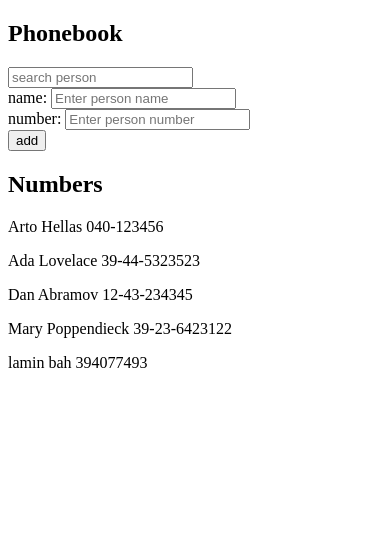
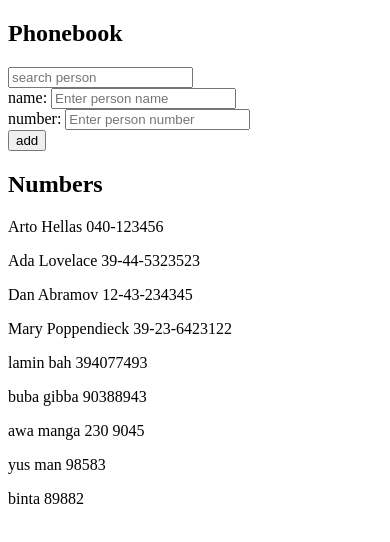
Before and after one commit to touraye/fullstackopen, a React (Vite) app in the folder part2/phonebook/: page / in a window 390 px wide. Shown: the top 542 px of the page. Built offline with nearby package versions, Linux system fonts and the light colour scheme; data requests are answered from the project's data file.

Commit message:
created phonebook step8

```diff
--- a/part2/phonebook/db.json
+++ b/part2/phonebook/db.json
@@ -24,6 +24,26 @@
       "name": "lamin bah",
       "number": "394077493",
       "id": 5
+    },
+    {
+      "name": "buba gibba",
+      "number": "90388943",
+      "id": 6
+    },
+    {
+      "name": "awa manga",
+      "number": "230 9045",
+      "id": 7
+    },
+    {
+      "name": "yus man",
+      "number": "98583",
+      "id": 8
+    },
+    {
+      "name": "binta",
+      "number": "89882",
+      "id": 9
     }
   ]
 }
--- a/part2/phonebook/src/App.jsx
+++ b/part2/phonebook/src/App.jsx
@@ -2,7 +2,7 @@ import { useEffect, useState } from 'react'
 import Persons from './component/Persons'
 import PersonForm from './component/PersonForm'
 import Filtering from './component/Filter'
-import axios from 'axios'
+import services from './service/person'
 
 
 function App() {
@@ -12,12 +12,9 @@ function App() {
   const [ filtered, setFiltered ] = useState( '' )
 
   useEffect( () => {
-    axios
-      .get( 'http://localhost:3001/persons' )
-      .then( response => {
-        const data = response.data
-        setPersons(data);
-    })
+    services
+      .getAll()
+      .then( ( response ) => setPersons( response.data ) )
   }, [])
 
   const handleNameChange = (e) => {
@@ -42,11 +39,13 @@ function App() {
       return alert(`${content.name} is already added to phonebook`)
     }
 
-    axios
-      .post( 'http://localhost:3001/persons', content )
-      .then( ( response ) => {
-				setPersons(persons.concat(response.data))
-			})
+    services
+      .addPerson( content )
+      .then( response => {
+      setPersons( persons.concat( response.data ) )
+      setNewName( '' )
+      setNewNumber('')
+    })
 
   }
 
--- /dev/null
+++ b/part2/phonebook/src/service/person.js
@@ -0,0 +1,19 @@
+import axios from "axios";
+
+const baseUrl = "http://localhost:3001/persons"
+
+
+const getAll = () => {
+    return axios.get( baseUrl );
+}
+
+const addPerson = ( object ) => {
+    return axios.post(baseUrl, object)
+}
+
+const services = {
+    getAll,
+    addPerson
+}
+
+export default services
```
